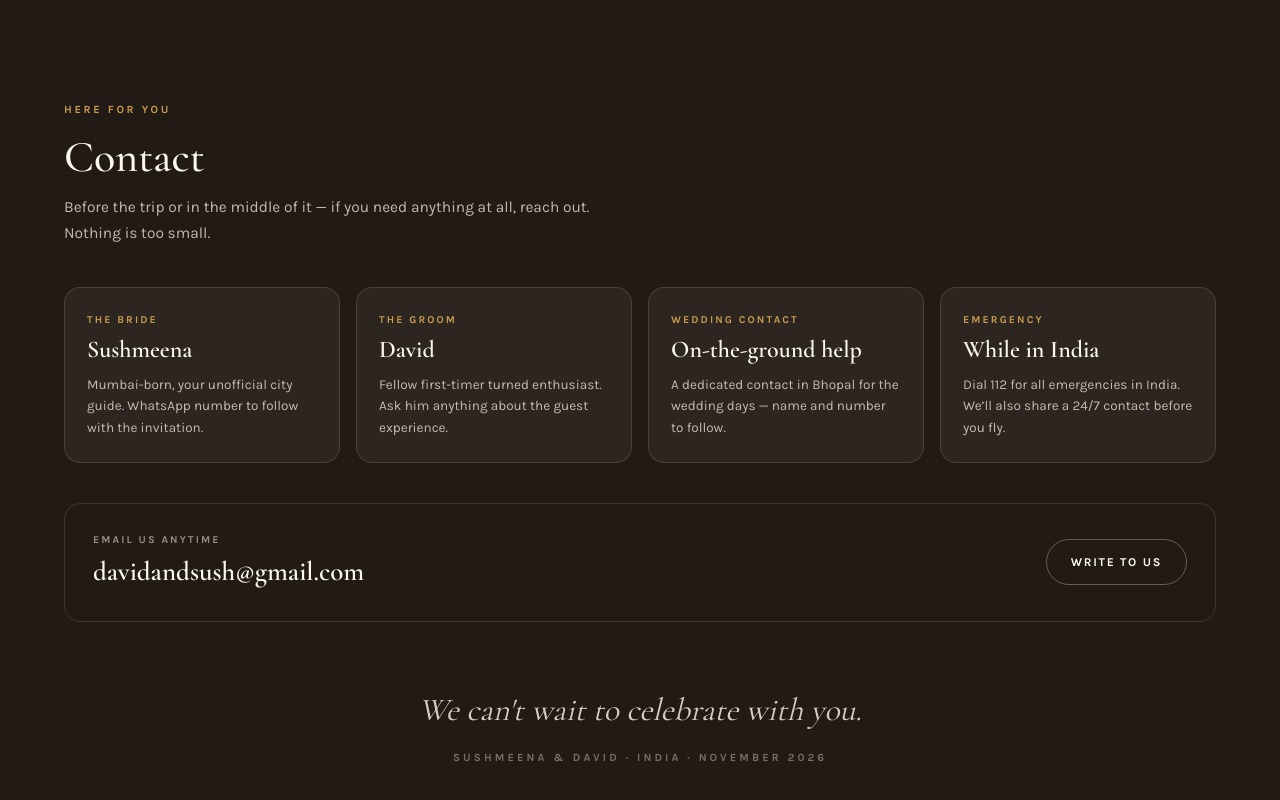
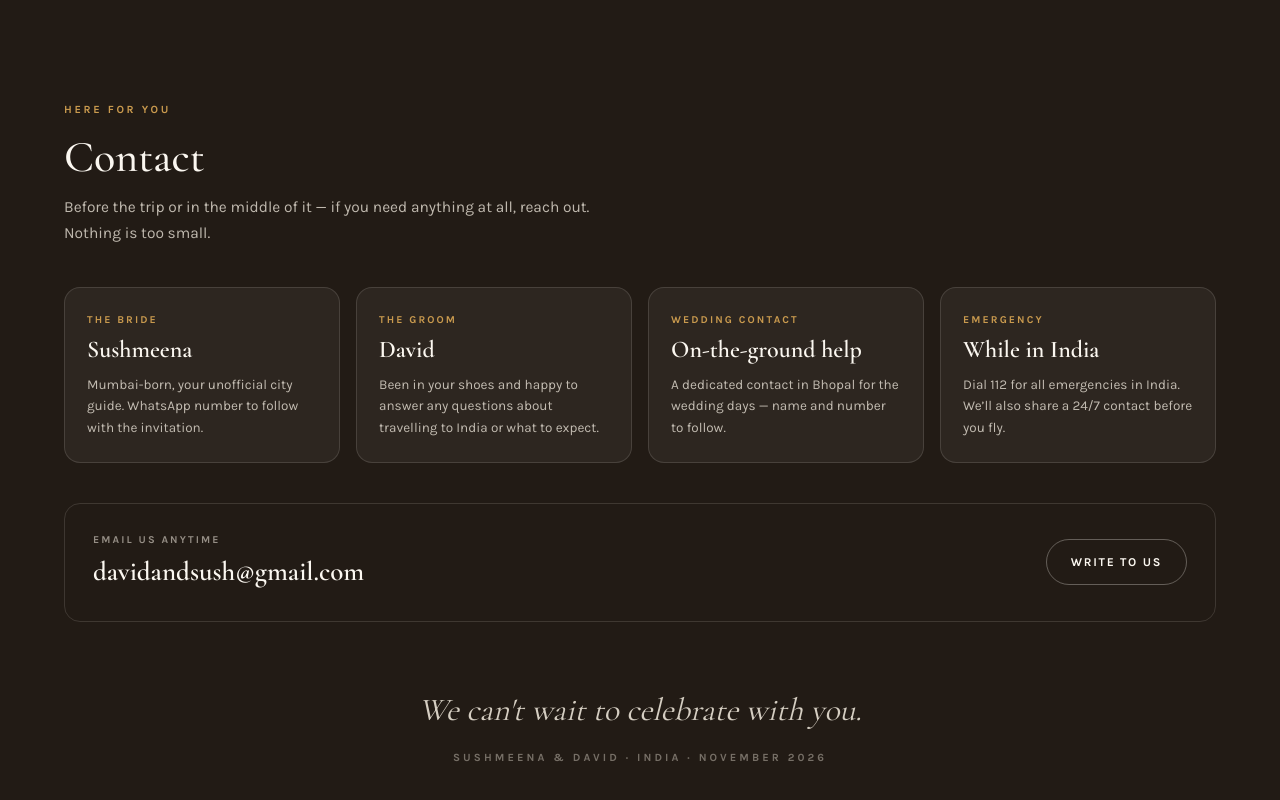
Before and after one commit to Dbrowne14/india-wedding-website, a Next.js app: page / in a window 1280 px wide. Shown: the part 10262-11062 px from the top of the page. Built offline with nearby package versions, Linux system fonts and the light colour scheme.

Commit message:
Changing contact form to reflect updated messages

```diff
--- a/src/content/contacts.ts
+++ b/src/content/contacts.ts
@@ -15,7 +15,7 @@ export const CONTACTS: ContactCard[] = [
   {
     role: "The groom",
     name: "David",
-    note: "Fellow first-timer turned enthusiast. Ask him anything about the guest experience.",
+    note: "Been in your shoes and happy to answer any questions about travelling to India or what to expect.",
   },
   {
     role: "Wedding contact",
```
